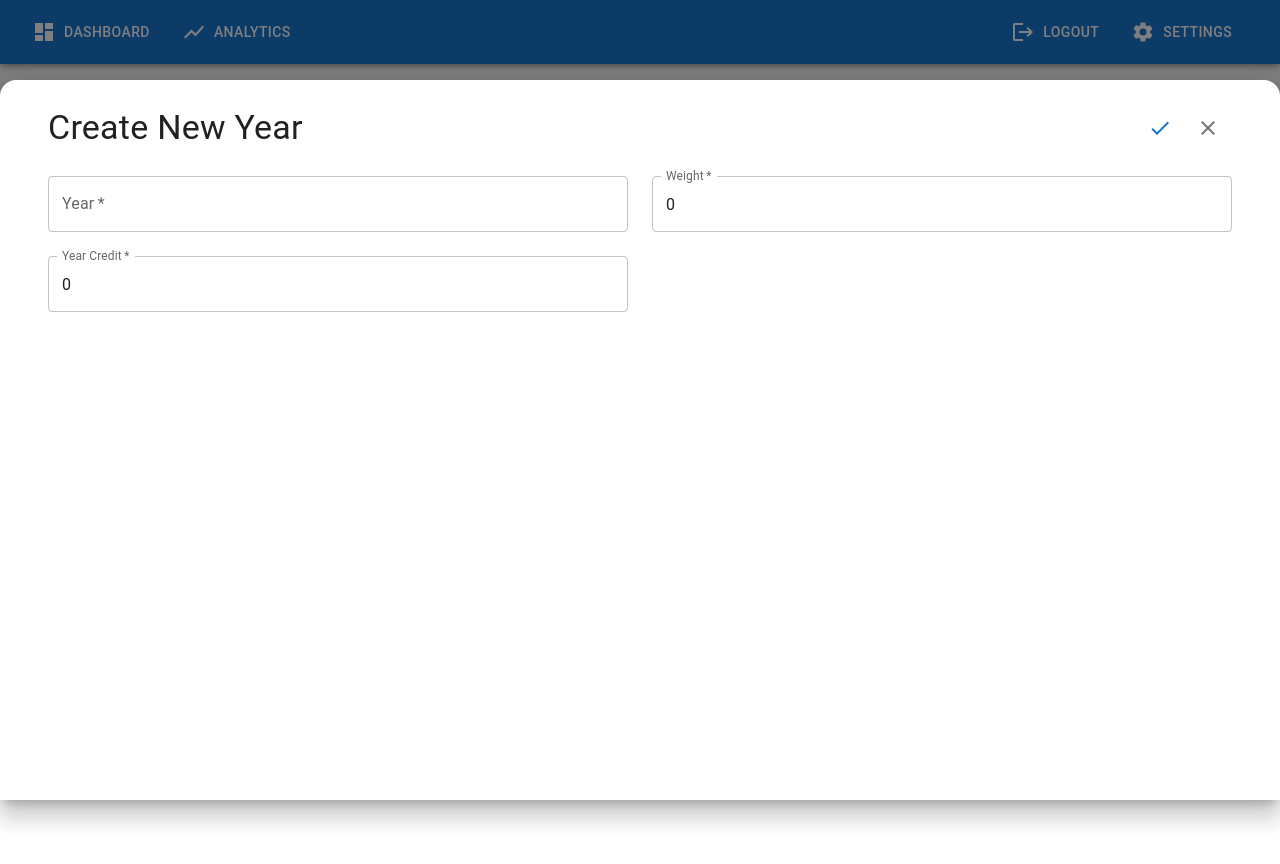
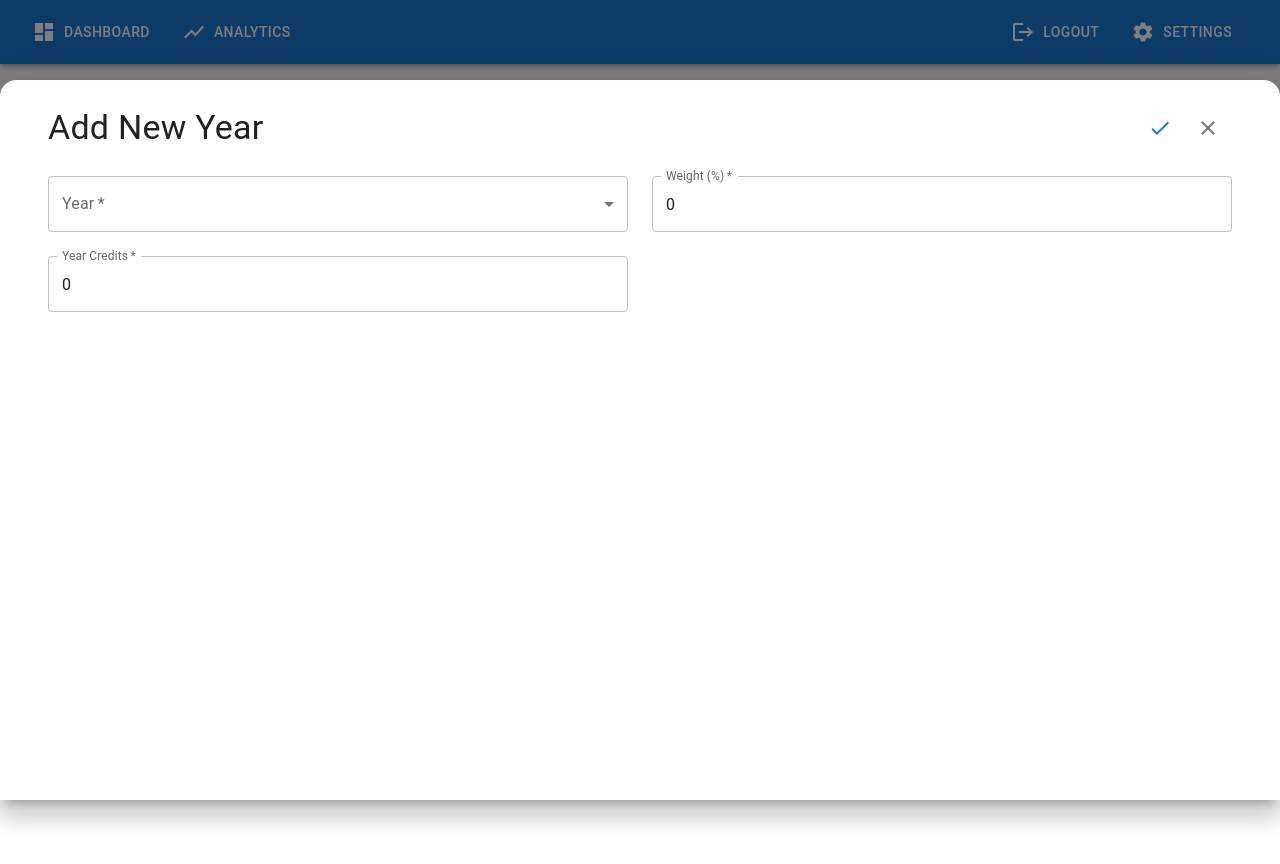
Before and after one commit to SWE2024/hacksussex-2025, a React (Vite) app in the folder frontend/: page /dashboard in a window 1280 px wide. Both pictures are taken after a click on the button 503 px from the left and 218 px from the top of the page. Shown: the top 864 px of the page. Built offline with nearby package versions, Linux system fonts and the light colour scheme.

Commit message:
Fix CORS policy

```diff
--- a/frontend/src/components/CreateYear.tsx
+++ b/frontend/src/components/CreateYear.tsx
@@ -7,6 +7,11 @@ import {
   IconButton,
   Grid,
   Container,
+  FormControl,
+  InputLabel,
+  Select,
+  MenuItem,
+  SelectChangeEvent,
 } from "@mui/material";
 import { Close as CloseIcon, Check as CheckIcon } from "@mui/icons-material";
 
@@ -41,6 +46,14 @@ const CreateYear: React.FC<CreateYearProps> = ({
     setFormData((prevData) => ({
       ...prevData,
       [name]: name === "credits" || name === "weight" ? Math.max(0, Number(value)) : value,
+    }));
+  };
+
+  const handleSelectChange = (e: SelectChangeEvent) => {
+    const { name, value } = e.target;
+    setFormData((prevData) => ({
+      ...prevData,
+      [name]: value,
     }));
   };
 
@@ -101,7 +114,7 @@ const CreateYear: React.FC<CreateYearProps> = ({
         >
           <Box display="flex" justifyContent="space-between" alignItems="center">
             <Typography variant="h4" sx={{ fontWeight: "normal" }}>
-              Create New Year
+              Add New Year
             </Typography>
             <Box>
               <IconButton color="primary" onClick={handleSubmit} size="large">
@@ -116,20 +129,25 @@ const CreateYear: React.FC<CreateYearProps> = ({
           <form onSubmit={handleSubmit}>
             <Grid container spacing={3}>
               <Grid item xs={12} md={6}>
-                <TextField
-                  fullWidth
-                  label="Year"
-                  variant="outlined"
-                  value={formData.year}
-                  onChange={handleInputChange}
-                  name="year"
-                  required
-                />
+              <FormControl fullWidth variant="outlined" required>
+                <InputLabel>Year</InputLabel>
+                  <Select
+                    value={formData.year}
+                    onChange={handleSelectChange}
+                    name="year"
+                    label="Year"
+                  >
+                  <MenuItem value="1">Year 1</MenuItem>
+                  <MenuItem value="2">Year 2</MenuItem>
+                  <MenuItem value="3">Year 3</MenuItem>
+                </Select>
+              </FormControl>
+
               </Grid>
               <Grid item xs={12} md={6}>
                 <TextField
                   fullWidth
-                  label="Weight"
+                  label="Weight (%)"
                   variant="outlined"
                   value={formData.weight}
                   onChange={handleInputChange}
@@ -142,7 +160,7 @@ const CreateYear: React.FC<CreateYearProps> = ({
               <Grid item xs={12} md={6}>
                 <TextField
                   fullWidth
-                  label="Year Credit"
+                  label="Year Credits"
                   variant="outlined"
                   value={formData.credits}
                   onChange={handleInputChange}
```
Also changed, not shown: 2 other files (tests, documents, lock files or other folders).
